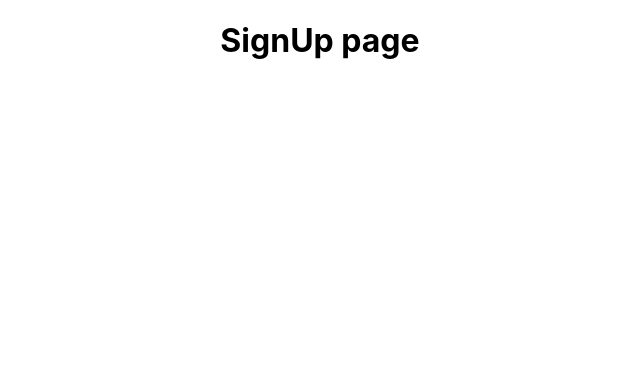
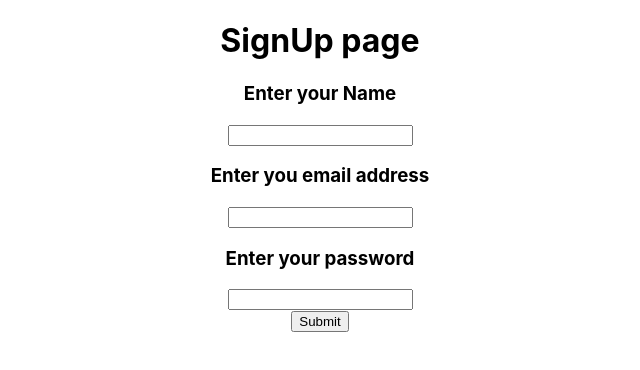
Before and after one commit to nikikalwar/app-frontend, a React (Create React App) app: page /signup in a window 1280 px wide. Shown: the top 370 px of the page, without its empty margins (320-960 px from the left). Built offline with nearby package versions, Linux system fonts and the light colour scheme.

Commit message:
added the routes and signup page template with post request

```diff
--- a/package.json
+++ b/package.json
@@ -6,6 +6,7 @@
     "@testing-library/jest-dom": "^5.16.5",
     "@testing-library/react": "^13.4.0",
     "@testing-library/user-event": "^13.5.0",
+    "axios": "^1.2.0",
     "gh-pages": "^4.0.0",
     "react": "^18.2.0",
     "react-dom": "^18.2.0",
--- a/src/components/SignIn.js
+++ b/src/components/SignIn.js
@@ -1,9 +1,19 @@
+import {useState, useEffect} from "react";
+
 export const SignIn=()=>{
+    const [password,setPassword]=useState('');
+    const [email,setEmail]=useState('');
     return(
         <>
        <div className="container">
+        <h1>Sign In Page</h1>
         <div className="login-wrapper">
-
+            <input className="user-email" type="text" value={email} onChange={(e)=>{
+                    setEmail(e.target.value)
+            }}/>
+            <input className="user-password" type="text" value={password} onChange={(e)=>{
+                    setPassword(e.target.value)
+            }}/>
         </div>
        </div>
         </>
--- a/src/components/SignUp.js
+++ b/src/components/SignUp.js
@@ -1,10 +1,51 @@
+import {useState, useEffect} from "react";
+import axios from 'axios';
+
 
 export const SignUp=()=>{
+    const [name,setName]=useState('');
+    const [email,setEmail]=useState('');
+    const [password,setPassword]=useState('');
+
+    const handleSubmit=()=>{
+        let body={
+            "name":name,
+            "email":email,
+            "password":password
+        }
+        postSignUp(body);
+    }
+
+    const postSignUp=async(body)=>{
+
+      try{
+        const signUp=await axios.post('http://localhost:3006/user-save',body);
+      }catch(err){
+        alert("Error processing your request. Please resubmit the form")
+      }
+
+    }
     return(
         <>
-        <div className="sign-up">
-            <h1>SignUp page</h1>
+       <div className="container">
+        <h1>SignUp page</h1>
+        <div className="login-wrapper">
+            <h3>Enter your Name</h3>
+            <input className="user-name" type="text" value={name} onChange={(e)=>{
+                    setName(e.target.value)
+            }}/>
+            <h3>Enter you email address</h3>
+            <input className="user-email" type="text" value={email} onChange={(e)=>{
+                    setEmail(e.target.value)
+            }}/>
+            <h3>Enter your password</h3>
+              <input className="user-password" type="text" value={password} onChange={(e)=>{
+                    setPassword(e.target.value)
+            }}/>
+            <br/>
+            <button onClick={handleSubmit}>Submit</button>
         </div>
+       </div>
         </>
     )
 }
```
Also changed, not shown: 2 other files (tests, documents, lock files or other folders).
